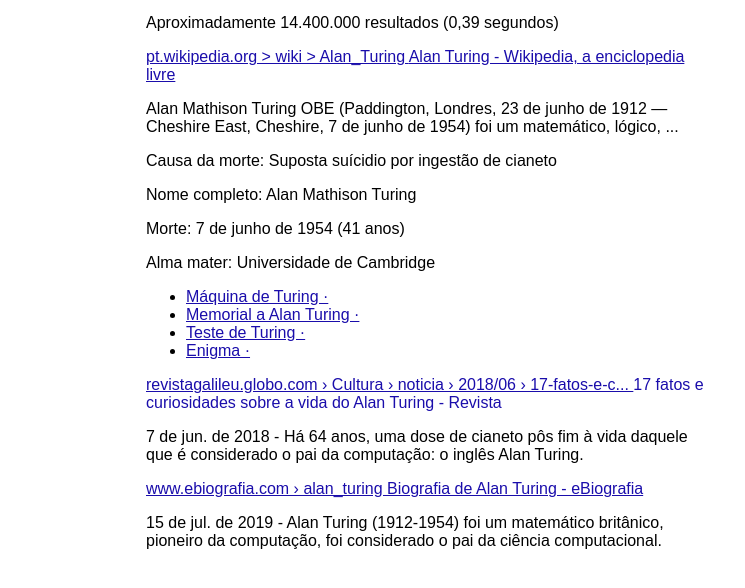
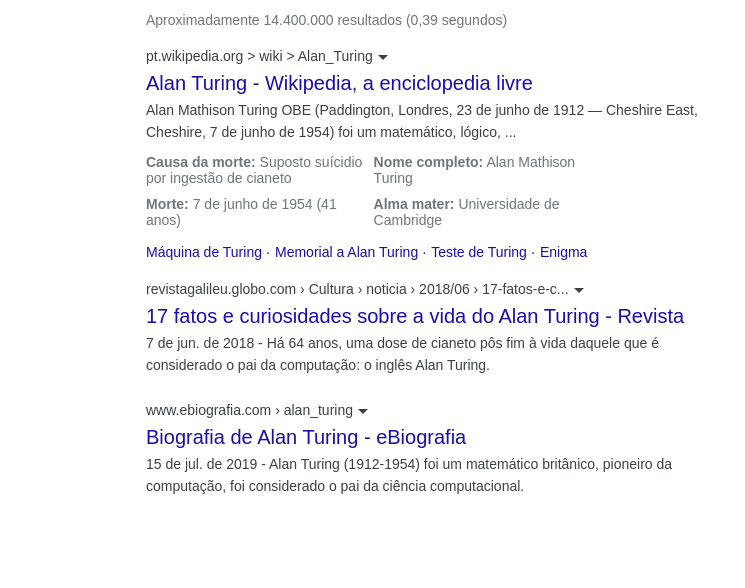
Before and after one commit to Fronchak/Google-Search-Page-Html-Css, a plain HTML site: page index.html in a window 1280 px wide. Shown: the part 126-714 px from the top of the page, 0-745 px from the left. Drawn offline with Linux system fonts and the light colour scheme.

Commit message:
Added some styles to page content

```diff
--- a/assets/styles/styles.css
+++ b/assets/styles/styles.css
@@ -119,3 +119,89 @@
     margin-top: 50px;
     position: relative;
 }
+
+/* Main Content */
+
+#results {
+    color: #70757A;
+    font-size: 14px;
+    margin-bottom: 5px;
+}
+
+.search-result-box {
+    margin-bottom: 10px;
+}
+
+.container .ref-link {
+    display: inline-block;
+    font-size: 14px;
+    color: #3C4043;
+    text-decoration: none;
+    margin-bottom: 8px;
+    margin-top: 15px;
+    position: relative;
+    width: auto;
+}
+
+.triangle {
+    width: 0;
+    height: 0;
+    border-left: 5px solid transparent;
+    border-right: 5px solid transparent;
+    border-top: 5px solid #3C4043;
+    position: absolute;
+    top: 7px;
+    right: -15px;
+}
+
+.main-link {
+    font-size: 20px;
+    text-decoration: none;
+    display: block;
+}
+
+.main-link:hover {
+    text-decoration: underline;
+}
+
+.search-result-desc {
+    font-size: 14px;
+    color: #3C4043;
+    line-height: 1.57;
+    margin: 5px 0;
+}
+
+.info-box {
+    display: flex;
+    flex-direction: row;
+    flex-wrap: wrap;
+    width: 100%;
+}
+
+.info-box .info {
+    flex: 1 1 1;
+    width: 40%;
+    justify-content: space-between;
+    color: #70757A;
+    font-size: 14px;
+    margin: 5px 0;
+}
+
+.info-title {
+    font-weight: bold;
+}
+
+.related-results ul {
+    list-style: none;
+    padding-left: 0;
+    margin: 5px 0;
+}
+
+.related-results ul li {
+    display: inline-block;
+}
+
+.related-results ul li a {
+    font-size: 14px;
+    text-decoration: none;
+}
--- a/index.html
+++ b/index.html
@@ -41,7 +41,7 @@
                 <a class="main-link" href="#">Alan Turing - Wikipedia, a enciclopedia livre</a>
                 <p class="search-result-desc">Alan Mathison Turing OBE (Paddington, Londres, 23 de junho de 1912 — Cheshire East, Cheshire, 7 de junho de 1954) foi um matemático, lógico, ...</p>
                 <div class="info-box">
-                    <p class="info"><span class="info-title">Causa da morte:</span> Suposta suícidio por ingestão de cianeto</p>
+                    <p class="info"><span class="info-title">Causa da morte:</span> Suposto suícidio por ingestão de cianeto</p>
                     <p class="info"><span class="info-title">Nome completo:</span> Alan Mathison Turing</p>
                     <p class="info"><span class="info-title">Morte:</span> 7 de junho de 1954 (41 anos)</p>
                     <p class="info"><span class="info-title">Alma mater:</span> Universidade de Cambridge</p>
@@ -52,7 +52,7 @@
                     <li><a href="#">Máquina de Turing &#183;</a></li>
                     <li><a href="#">Memorial a Alan Turing &#183;</a></li>
                     <li><a href="#">Teste de Turing &#183;</a></li>
-                    <li><a href="#">Enigma &#183;</a></li>
+                    <li><a href="#">Enigma</a></li>
                 </ul>
             </div>
             <div class="search-result-box">
```
